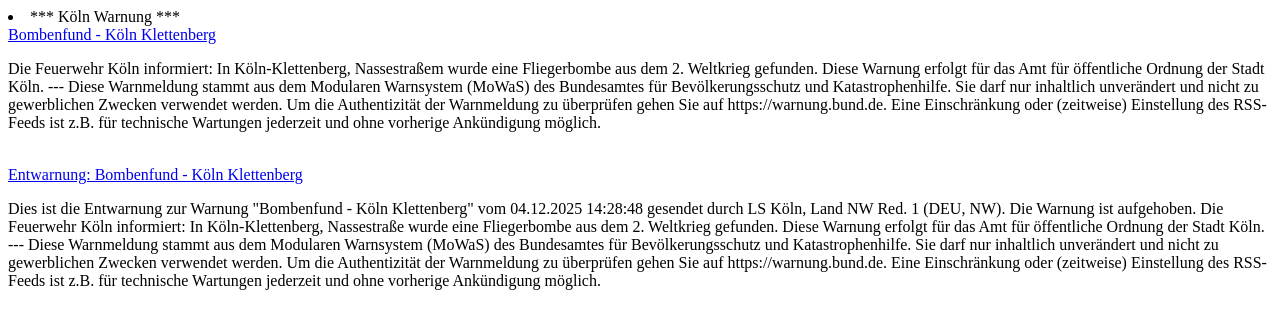
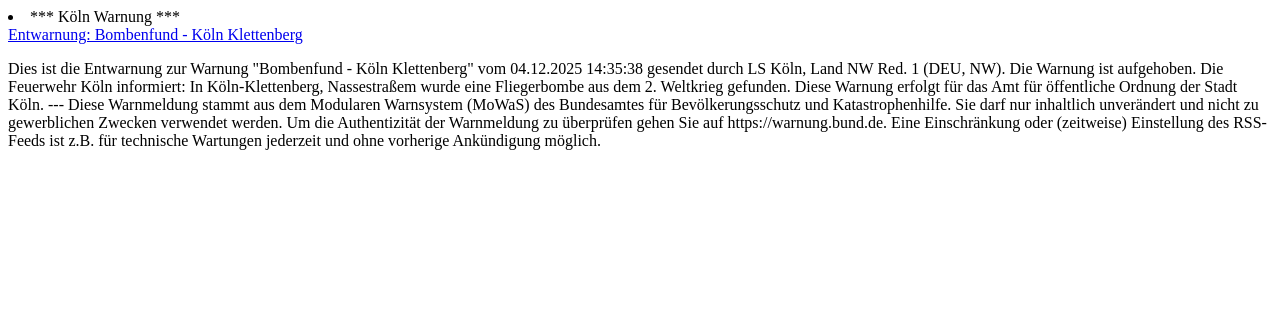
Before and after one commit to jasineri/warning, a website: page warning.html in a window 1280 px wide. Drawn offline with Linux system fonts and the light colour scheme.

Commit message:
update action output

```diff
--- a/data/links.json
+++ b/data/links.json
@@ -1 +1 @@
-["https://warnung.bund.de/meldung/mow.DE-NW-K-SE031-20251204-31-002/Bombenfund_-_K%C3%B6ln_Klettenberg","https://warnung.bund.de/meldung/mow.DE-NW-K-SE031-20251204-31-001/Entwarnung:_Bombenfund_-_K%C3%B6ln_Klettenberg"]
+["https://warnung.bund.de/meldung/mow.DE-NW-K-SE031-20251205-31-000/Entwarnung:_Bombenfund_-_K%C3%B6ln_Klettenberg"]
--- a/warning.html
+++ b/warning.html
@@ -1,4 +1,6 @@
-<html><body><li>*** Köln Warnung ***</li><a href="https://warnung.bund.de/meldung/mow.DE-NW-K-SE031-20251204-31-002/Bombenfund_-_K%C3%B6ln_Klettenberg">Bombenfund - Köln Klettenberg</a><p>Die Feuerwehr Köln informiert:
+<html><body><li>*** Köln Warnung ***</li><a href="https://warnung.bund.de/meldung/mow.DE-NW-K-SE031-20251205-31-000/Entwarnung:_Bombenfund_-_K%C3%B6ln_Klettenberg">Entwarnung: Bombenfund - Köln Klettenberg</a><p>Dies ist die Entwarnung zur Warnung "Bombenfund - Köln Klettenberg" vom 04.12.2025 14:35:38 gesendet durch LS Köln, Land NW Red. 1 (DEU, NW). Die Warnung ist aufgehoben.
+
+Die Feuerwehr Köln informiert:
 In Köln-Klettenberg, Nassestraßem wurde eine Fliegerbombe aus dem 2. Weltkrieg gefunden.
 Diese Warnung erfolgt für das Amt für öffentliche Ordnung der Stadt Köln.
 
@@ -6,14 +8,4 @@
 Diese Warnmeldung stammt aus dem Modularen Warnsystem (MoWaS) des Bundesamtes für Bevölkerungsschutz und Katastrophenhilfe.
 Sie darf nur inhaltlich unverändert und nicht zu gewerblichen Zwecken verwendet werden.
 Um die Authentizität der Warnmeldung zu überprüfen gehen Sie auf https://warnung.bund.de.
-Eine Einschränkung oder (zeitweise) Einstellung des RSS-Feeds ist z.B. für technische Wartungen jederzeit und ohne vorherige Ankündigung möglich.</p><br/><a href="https://warnung.bund.de/meldung/mow.DE-NW-K-SE031-20251204-31-001/Entwarnung:_Bombenfund_-_K%C3%B6ln_Klettenberg">Entwarnung: Bombenfund - Köln Klettenberg</a><p>Dies ist die Entwarnung zur Warnung "Bombenfund - Köln Klettenberg" vom 04.12.2025 14:28:48 gesendet durch LS Köln, Land NW Red. 1 (DEU, NW). Die Warnung ist aufgehoben.
-
-Die Feuerwehr Köln informiert:
-In Köln-Klettenberg, Nassestraße wurde eine Fliegerbombe aus dem 2. Weltkrieg gefunden.
-Diese Warnung erfolgt für das Amt für öffentliche Ordnung der Stadt Köln.
-
----
-Diese Warnmeldung stammt aus dem Modularen Warnsystem (MoWaS) des Bundesamtes für Bevölkerungsschutz und Katastrophenhilfe.
-Sie darf nur inhaltlich unverändert und nicht zu gewerblichen Zwecken verwendet werden.
-Um die Authentizität der Warnmeldung zu überprüfen gehen Sie auf https://warnung.bund.de.
 Eine Einschränkung oder (zeitweise) Einstellung des RSS-Feeds ist z.B. für technische Wartungen jederzeit und ohne vorherige Ankündigung möglich.</p><br/></body></html>
```
